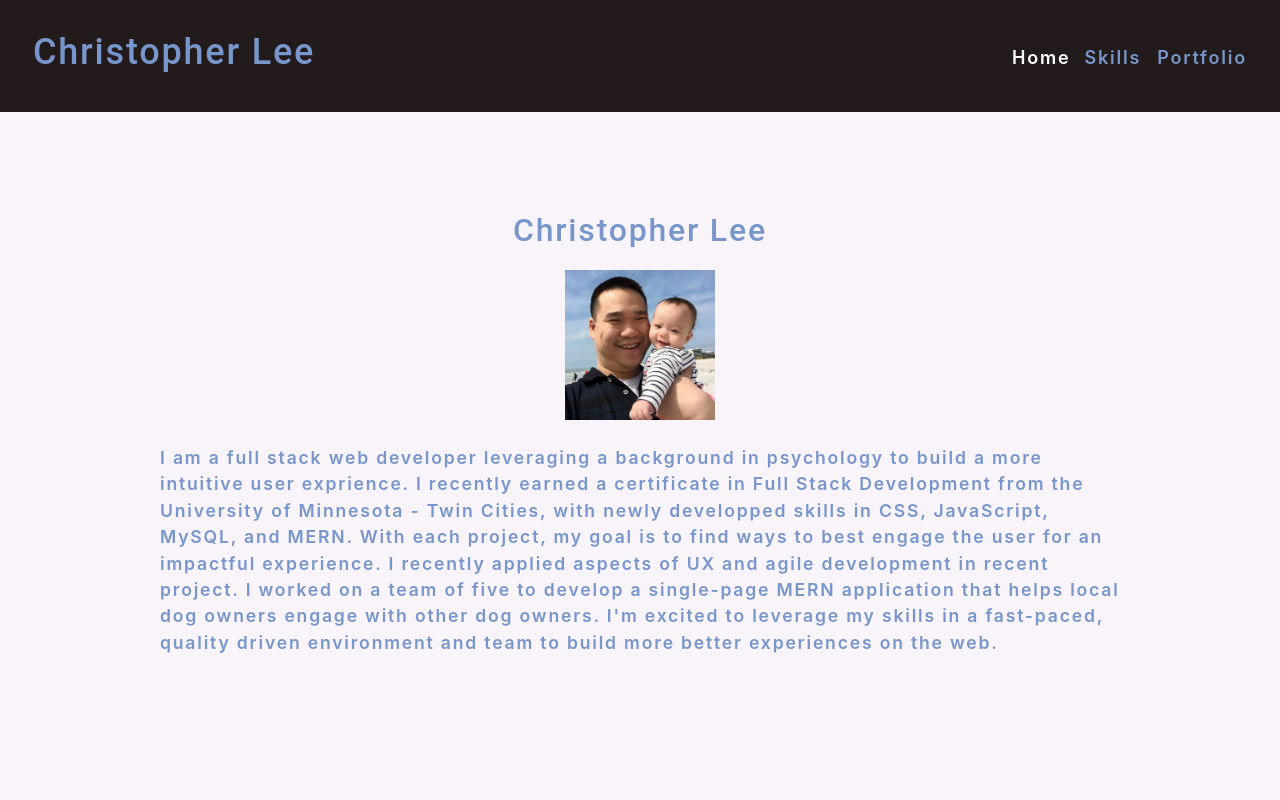
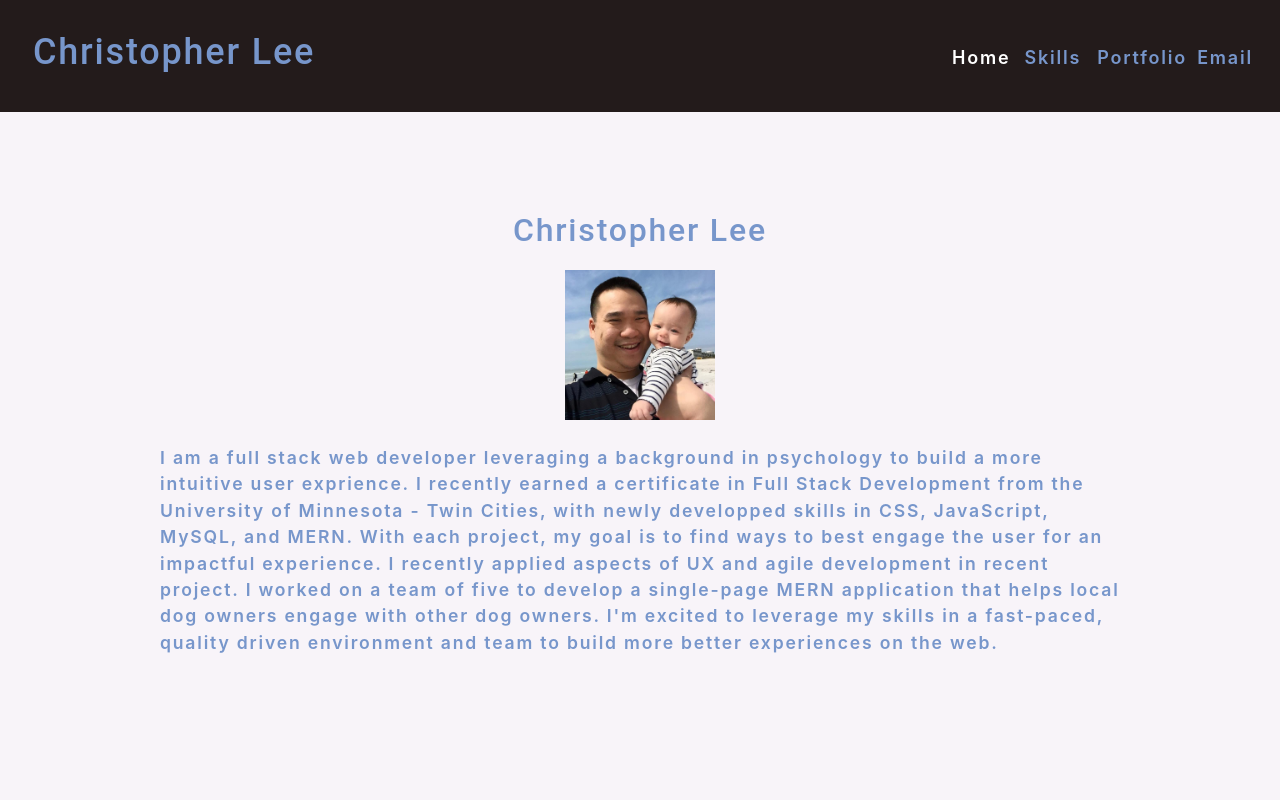
Before and after one commit to chrislee-webdev/ChrisLee-Portfolio, a React (Create React App) app: page / in a window 1280 px wide. Shown: the top 800 px of the page. Built offline with nearby package versions, Linux system fonts and the light colour scheme.

Commit message:
added email link

```diff
--- a/src/components/Nav/index.js
+++ b/src/components/Nav/index.js
@@ -32,6 +32,10 @@ function Nav({ currentPage, handlePageChange}) {
                         <span onClick={() => handlePageChange('Portfolio')}
                         className={currentPage === 'Portfolio' ? 'nav-link active' : 'nav-link'}>Portfolio</span>
                     </li>
+
+                    <li>
+                        <a href="mailto:leechrs1@gmail.com">Email</a>
+                    </li>
                 </ul>
             </nav>
         </header>
--- a/src/components/Portfolio/index.js
+++ b/src/components/Portfolio/index.js
@@ -92,9 +92,9 @@ function Portfolio() {
                         alt="petpal"
                         className="img-thumbnail mx-1"
                     />
+                    </a>
                     <p>Pet Pal</p>
                     <a href="https://github.com/chrislee-webdev/pet-tinder">GitHub Repo</a>
-                    </a>
                 </div>
             </div>
         </section>
```
